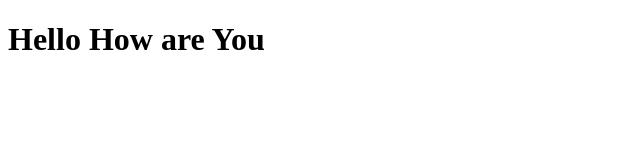
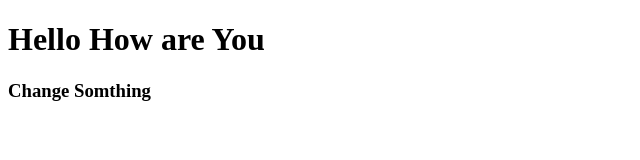
Before and after one commit to millathussain66/Basic_Project, a plain HTML site: page index.html in a window 1280 px wide. Shown: the whole page, without its empty margins (0-640 px from the left). Drawn offline with Linux system fonts and the light colour scheme.

Commit message:
Change Somthing

```diff
--- a/index.html
+++ b/index.html
@@ -10,5 +10,7 @@
 
     <h1>Hello How are You</h1>
 
+    <h3>Change Somthing </h3>
+
 </body>
 </html>
```
